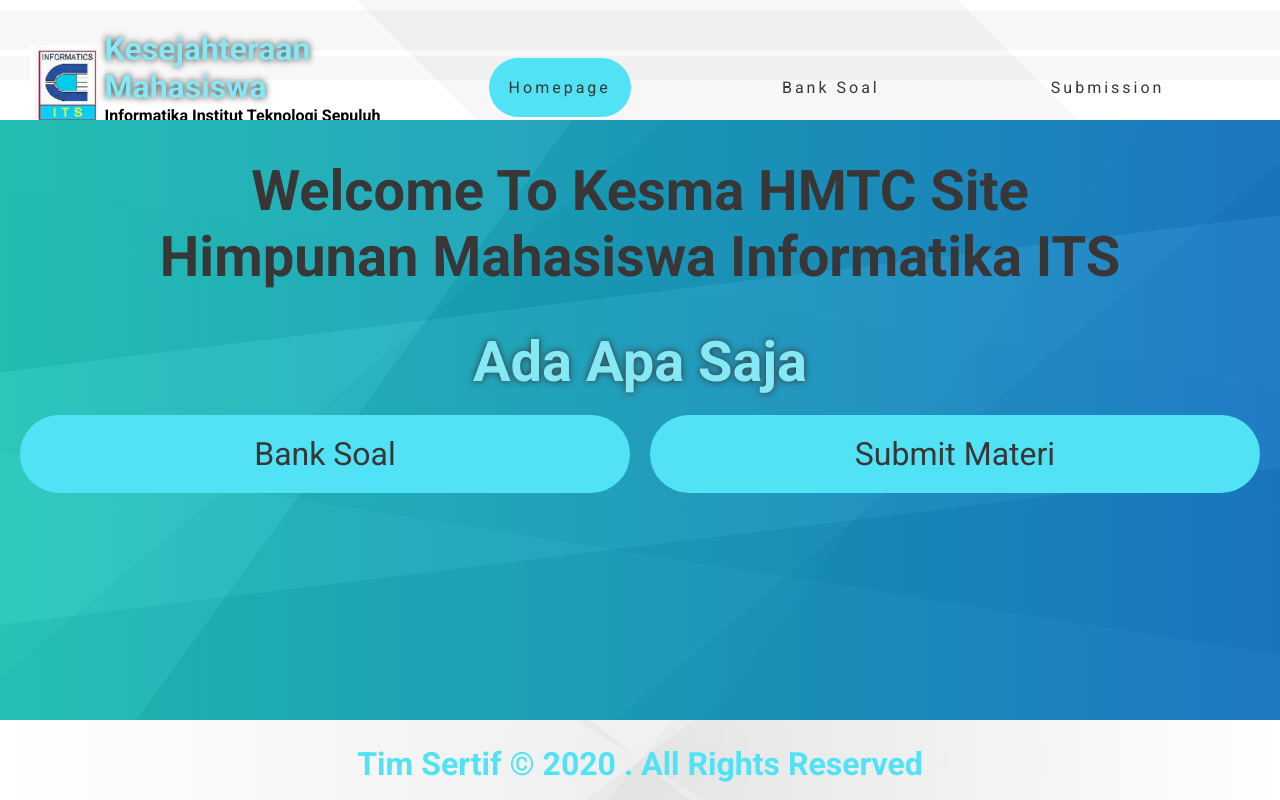
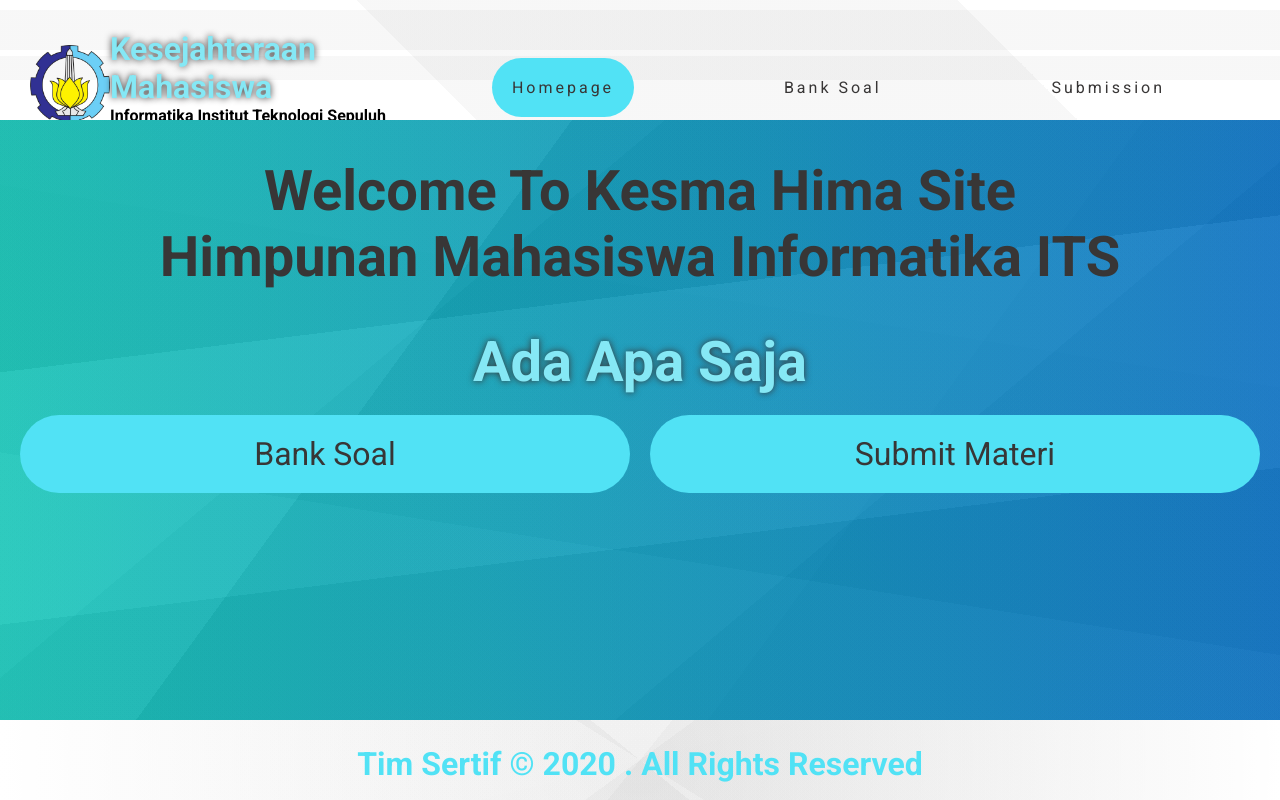
Before and after one commit to FeinardSlim/LombaUNSRI, a plain HTML site: page index.html in a window 1280 px wide. Drawn offline with Linux system fonts and the light colour scheme.

Commit message:
Update index.html

```diff
--- a/index.html
+++ b/index.html
@@ -3,7 +3,7 @@
 
 <head>
     <title>Tim Sertif</title>
-    <link rel="icon" href="assets\Images\LogoHMTC.png" type="image/icon type">
+    <link rel="icon" href="assets\Images\ITS.png" type="image/icon type">
     <link rel="stylesheet" href="../assets/CSSFolder/style.css">
     <meta charset="UTF-8">
     <meta name="viewport" content="width=device-width, initial-scale=1.0">
@@ -13,7 +13,7 @@
     <header style="height: 15%;">
         <nav>
             <div class="NavLogo">
-                <img src="assets\Images\LogoHMTC.png">
+                <img src="assets\Images\ITS.png">
             </div>
             <div class="Logoname">
                 <div class="thename">
@@ -40,7 +40,7 @@
     </header>
     <main class="container namadesa" style="height: 75%;">
         <div class="selamat-datang">
-            <h1>Welcome To Kesma HMTC Site</h1>
+            <h1>Welcome To Kesma Hima Site</h1>
             <h1 id="About-us">Himpunan Mahasiswa Informatika ITS</h1>
         </div>
 
```
